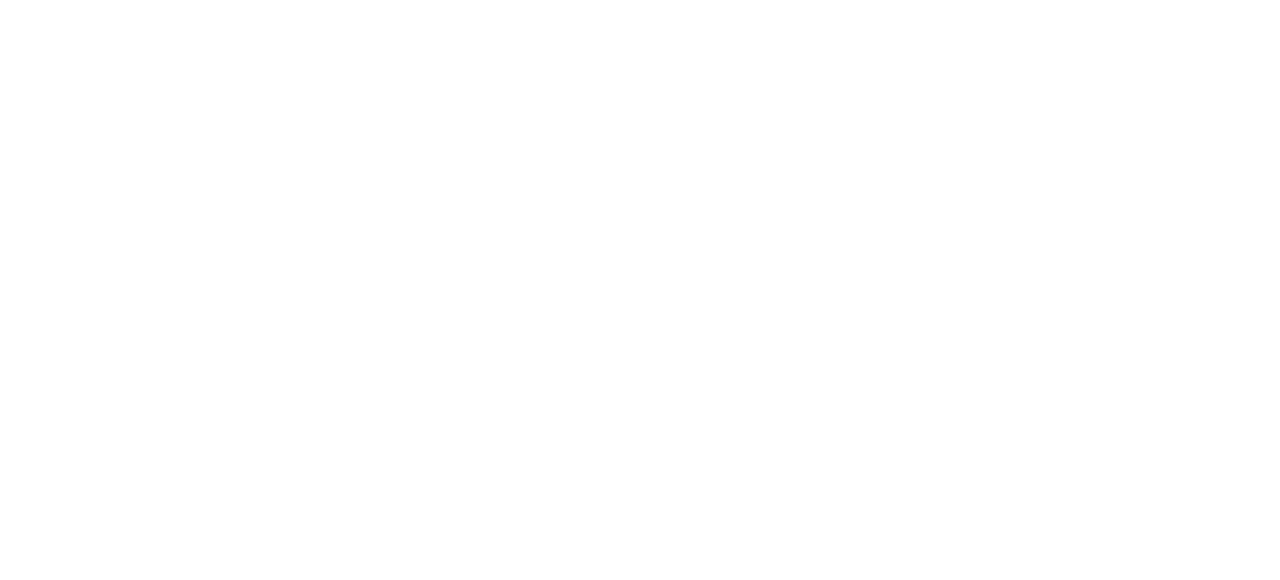
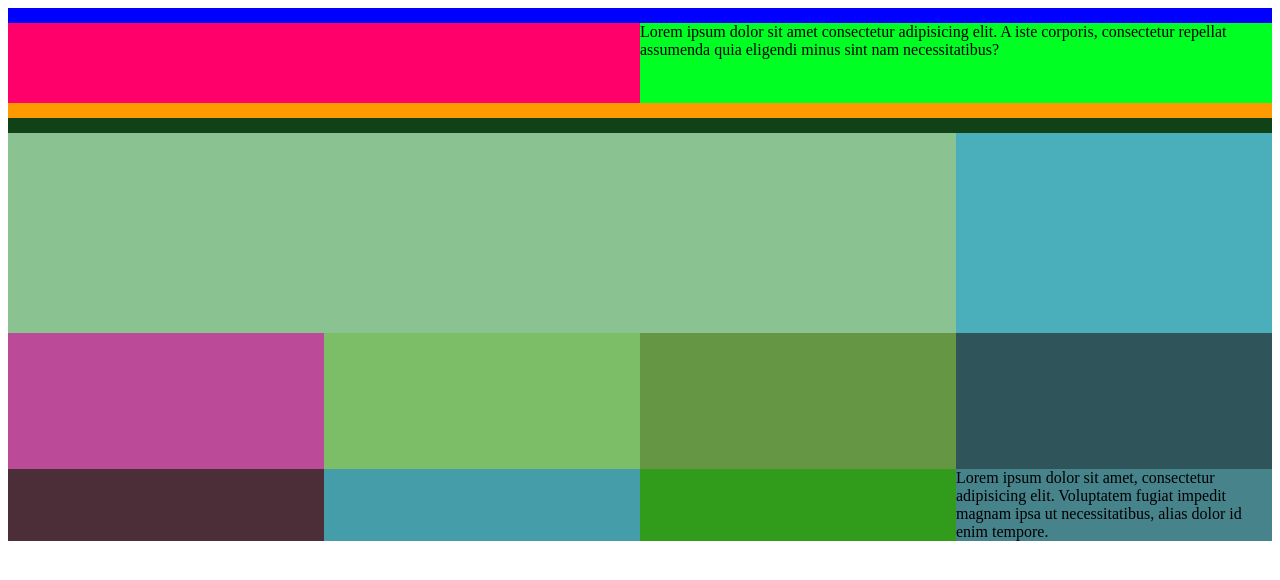
Before and after one commit to Ecaterina1991/CSS-DEMO2, a plain HTML site: page index.html in a window 1280 px wide. Drawn offline with Linux system fonts and the light colour scheme.

Commit message:
grid layout

```diff
--- a/index.html
+++ b/index.html
@@ -7,5 +7,33 @@
     <link rel="stylesheet" href="style.css" type="text/css" />
     <title>Smithsonian</title>
   </head>
-  <body></body>
+  <body>
+    <div class="header1"></div>
+    <div class="header2-left"></div>
+    <div class="header2-right">
+      <p>
+        Lorem ipsum dolor sit amet consectetur adipisicing elit. A iste
+        corporis, consectetur repellat assumenda quia eligendi minus sint nam
+        necessitatibus?
+      </p>
+    </div>
+    <div class="header3"></div>
+    <div class="header4"></div>
+    <div class="hero-img"></div>
+    <div class="hero"></div>
+    <div class="img1"></div>
+    <div class="img2"></div>
+    <div class="img3"></div>
+    <div class="img4"></div>
+    <div class="col1"></div>
+    <div class="col2"></div>
+    <div class="col3"></div>
+    <div class="col4">
+      <p>
+        Lorem ipsum dolor sit amet, consectetur adipisicing elit. Voluptatem
+        fugiat impedit magnam ipsa ut necessitatibus, alias dolor id enim
+        tempore.
+      </p>
+    </div>
+  </body>
 </html>
--- a/style.css
+++ b/style.css
@@ -0,0 +1,95 @@
+* {
+  padding: 0;
+  margin: 0;
+  box-sizing: border-box;
+}
+
+html {
+  font-size: 16px;
+}
+
+body {
+  max-height: 100vh;
+  padding: 0.5em;
+  max-width: 1300px;
+  display: grid;
+  grid-template:
+    "header1 header1 header1 header1" 15px
+    "header2-left header2-left header2-right header2-right" 5em
+    "header3 header3 header3 header3" 15px
+    "header4 header4 header4 header4" 15px
+    "hero-img hero-img hero-img hero" 25vh
+    "img1 img2 img3 img4" 17vh
+    "col1 col2 col3 col4" auto
+    / 1fr 1fr 1fr 1fr;
+}
+
+.header1 {
+  grid-area: header1;
+  background-color: blue;
+}
+
+.header2-left {
+  grid-area: header2-left;
+  background-color: rgb(255, 0, 106);
+}
+
+.header2-right {
+  grid-area: header2-right;
+  background-color: rgb(0, 255, 34);
+}
+
+.header3 {
+  grid-area: header3;
+  background-color: rgb(255, 153, 0);
+}
+.header4 {
+  grid-area: header4;
+  background-color: rgb(17, 65, 23);
+}
+
+.hero-img {
+  grid-area: hero-img;
+  background-color: rgb(138, 194, 146);
+}
+.hero {
+  grid-area: hero;
+  background-color: rgb(75, 174, 187);
+}
+
+.img1 {
+  grid-area: img1;
+  background-color: rgb(187, 75, 153);
+}
+.img2 {
+  grid-area: img2;
+  background-color: rgb(124, 190, 103);
+}
+.img3 {
+  grid-area: img3;
+  background-color: rgb(100, 150, 67);
+}
+.img4 {
+  grid-area: img4;
+  background-color: rgb(47, 85, 90);
+}
+
+.col1 {
+  grid-area: col1;
+  background-color: rgb(75, 46, 55);
+}
+
+.col2 {
+  grid-area: col2;
+  background-color: rgb(68, 157, 168);
+}
+
+.col3 {
+  grid-area: col3;
+  background-color: rgb(49, 155, 27);
+}
+
+.col4 {
+  grid-area: col4;
+  background-color: rgb(70, 131, 139);
+}
```
